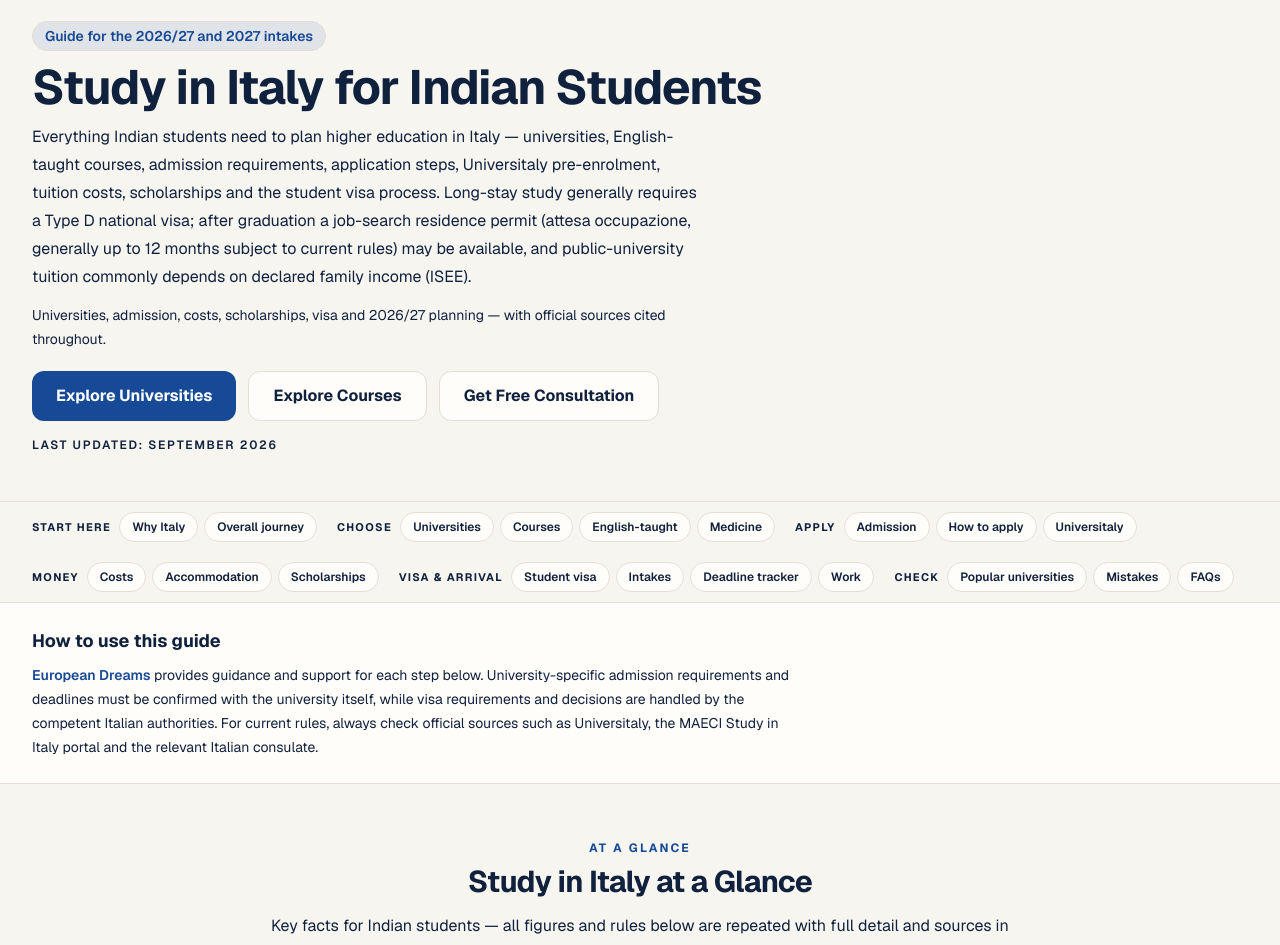
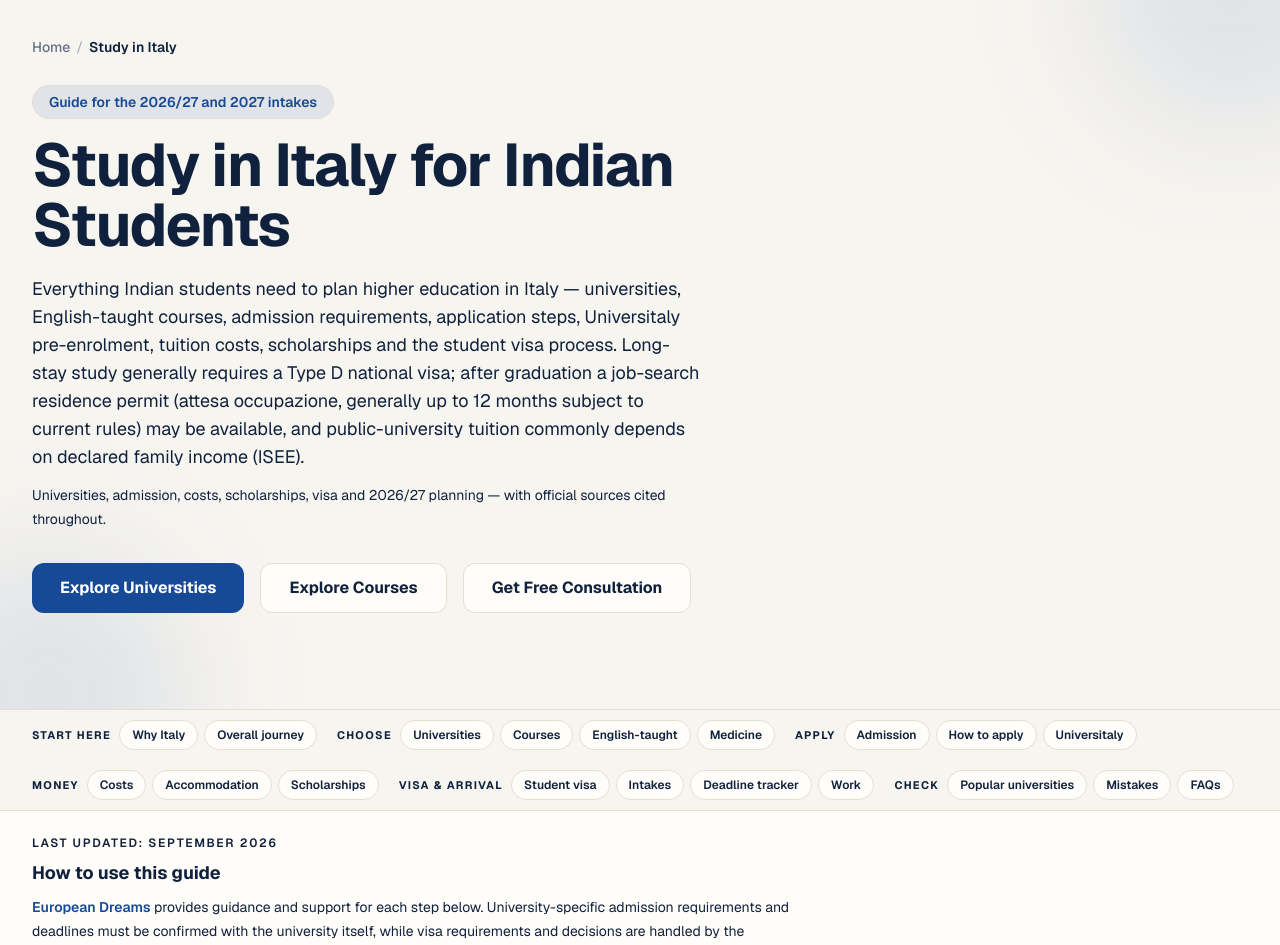
Before and after one commit to mayankjaat-45/European_Dreams, a Next.js app in the folder frontend/: page /study-in-italy in a window 1280 px wide. Shown: the part 140-1085 px from the top of the page. Built offline with nearby package versions, Linux system fonts and the light colour scheme; no server answers; a web font is replaced by a local one.

Commit message:
ui: align study in italy pillar with guide design

```diff
--- a/frontend/src/app/study-in-italy/page.jsx
+++ b/frontend/src/app/study-in-italy/page.jsx
@@ -225,15 +225,15 @@ function SectionHeading({ eyebrow, title, intro }) {
   return (
     <div className="mx-auto max-w-3xl text-center">
       {eyebrow && (
-        <p className="text-xs font-bold uppercase tracking-[0.18em] text-[var(--primary)]">
+        <p className="text-sm font-bold uppercase tracking-[0.18em] text-[var(--primary)]">
           {eyebrow}
         </p>
       )}
-      <h2 className="mt-2 text-2xl font-bold tracking-tight text-[var(--foreground)] sm:text-3xl">
+      <h2 className="mt-3 text-3xl font-bold tracking-tight text-[var(--foreground)] sm:text-4xl">
         {title}
       </h2>
       {intro && (
-        <p className="mt-3 text-sm leading-6 text-[var(--muted-foreground)] sm:text-base sm:leading-7">
+        <p className="mt-4 leading-7 text-[var(--muted-foreground)]">
           {intro}
         </p>
       )}
@@ -249,7 +249,7 @@ function CtaButton({ href, children, variant = "primary" }) {
   return (
     <Link
       href={href}
-      className={`inline-flex min-h-12 items-center justify-center rounded-xl px-6 py-3 text-sm font-bold transition sm:text-base ${styles}`}
+      className={`inline-flex min-h-12 items-center justify-center rounded-xl px-7 py-3 font-bold transition ${styles}`}
     >
       {children}
     </Link>
@@ -315,18 +315,20 @@ export default function StudyInItalyPage() {
       <JsonLd data={webPageSchema} />
       <JsonLd data={faqSchema} />
       <main className="min-h-screen bg-[var(--background)]">
-        {/* 1. Hero — compact, premium, fast */}
-        <section className="border-b border-[var(--border)] bg-[var(--hero-gradient)]">
-          <div className="mx-auto max-w-7xl px-4 pb-10 pt-8 sm:px-6 sm:pb-12 sm:pt-10 lg:px-8">
+        {/* 1. Hero */}
+        <section className="relative overflow-hidden border-b border-[var(--border)] bg-[var(--hero-gradient)]">
+          <div className="pointer-events-none absolute -right-24 -top-24 h-72 w-72 rounded-full bg-[var(--primary)]/10 blur-3xl" />
+          <div className="pointer-events-none absolute -bottom-32 -left-24 h-72 w-72 rounded-full bg-[var(--primary)]/10 blur-3xl" />
+          <div className="relative mx-auto max-w-7xl px-4 py-16 sm:px-6 sm:py-20 lg:px-8 lg:py-24">
             <Breadcrumbs items={breadcrumbItems} />
-            <div className="mt-5 max-w-3xl">
-              <span className="mb-3 inline-flex rounded-full border border-[var(--primary)]/20 bg-[var(--primary)]/10 px-3 py-1 text-xs font-semibold text-[var(--primary)] sm:text-sm">
+            <div className="mt-7 max-w-3xl">
+              <span className="mb-4 inline-flex rounded-full border border-[var(--primary)]/20 bg-[var(--primary)]/10 px-4 py-1.5 text-sm font-semibold text-[var(--primary)]">
                 Guide for the 2026/27 and 2027 intakes
               </span>
-              <h1 className="text-3xl font-bold tracking-tight text-[var(--foreground)] sm:text-4xl lg:text-5xl">
+              <h1 className="text-4xl font-bold tracking-tight text-[var(--foreground)] sm:text-5xl lg:text-6xl">
                 Study in Italy for Indian Students
               </h1>
-              <p className="mt-3 max-w-2xl text-sm leading-6 text-[var(--muted-foreground)] sm:text-base sm:leading-7">
+              <p className="mt-5 max-w-2xl text-base leading-7 text-[var(--muted-foreground)] sm:text-lg">
                 Everything Indian students need to plan higher education in
                 Italy — universities, English-taught courses, admission
                 requirements, application steps, Universitaly pre-enrolment,
@@ -341,7 +343,7 @@ export default function StudyInItalyPage() {
                 Universities, admission, costs, scholarships, visa and 2026/27
                 planning — with official sources cited throughout.
               </p>
-              <div className="mt-5 flex flex-col gap-3 sm:flex-row sm:flex-wrap">
+              <div className="mt-8 flex flex-wrap gap-4">
                 <CtaButton href="/universities">Explore Universities</CtaButton>
                 <CtaButton href="/courses" variant="secondary">
                   Explore Courses
@@ -350,9 +352,6 @@ export default function StudyInItalyPage() {
                   Get Free Consultation
                 </CtaButton>
               </div>
-              <p className="mt-4 text-xs font-semibold uppercase tracking-[0.14em] text-[var(--muted-foreground)]">
-                Last updated: September 2026
-              </p>
             </div>
           </div>
         </section>
@@ -390,7 +389,10 @@ export default function StudyInItalyPage() {
         {/* How to use this guide */}
         <section className="border-b border-[var(--border)] bg-[var(--card)]">
           <div className="mx-auto max-w-7xl px-4 py-6 sm:px-6 lg:px-8">
-            <h2 className="text-lg font-bold text-[var(--foreground)]">
+            <p className="text-xs font-semibold uppercase tracking-[0.14em] text-[var(--muted-foreground)]">
+              Last updated: September 2026
+            </p>
+            <h2 className="mt-2 text-lg font-bold text-[var(--foreground)]">
               How to use this guide
             </h2>
             <p className="mt-2 max-w-3xl text-sm leading-6 text-[var(--muted-foreground)]">
@@ -414,7 +416,7 @@ export default function StudyInItalyPage() {
         {/* 2. At a glance — verified facts only */}
         <section
           aria-label="Study in Italy at a glance"
-          className="mx-auto max-w-7xl scroll-mt-[104px] px-4 py-10 sm:px-6 lg:px-8 lg:py-14"
+          className="mx-auto max-w-7xl scroll-mt-[104px] px-4 py-14 sm:px-6 lg:px-8 lg:py-20"
         >
           <SectionHeading
             eyebrow="At a glance"
@@ -599,7 +601,7 @@ export default function StudyInItalyPage() {
         {/* 3. Why study in Italy */}
         <section
           id="why-italy"
-          className="mx-auto max-w-7xl scroll-mt-[104px] px-4 py-10 sm:px-6 lg:px-8 lg:py-14"
+          className="mx-auto max-w-7xl scroll-mt-[104px] px-4 py-14 sm:px-6 lg:px-8 lg:py-20"
         >
           <SectionHeading
             eyebrow="Why Italy"
@@ -702,7 +704,7 @@ export default function StudyInItalyPage() {
           id="journey"
           className="scroll-mt-[104px] border-y border-[var(--border)] bg-[var(--card)]"
         >
-          <div className="mx-auto max-w-7xl px-4 py-10 sm:px-6 lg:px-8 lg:py-14">
+          <div className="mx-auto max-w-7xl px-4 py-14 sm:px-6 lg:px-8 lg:py-20">
             <SectionHeading
               eyebrow="From India to Italy"
               title="Study in Italy from India: the Overall Journey"
@@ -795,7 +797,7 @@ export default function StudyInItalyPage() {
         {/* Universities */}
         <section
           id="universities"
-          className="mx-auto max-w-7xl scroll-mt-[104px] px-4 py-10 sm:px-6 lg:px-8 lg:py-14"
+          className="mx-auto max-w-7xl scroll-mt-[104px] px-4 py-14 sm:px-6 lg:px-8 lg:py-20"
         >
           <SectionHeading
             eyebrow="Universities"
@@ -814,7 +816,7 @@ export default function StudyInItalyPage() {
           id="courses"
           className="scroll-mt-[104px] border-y border-[var(--border)] bg-[var(--card)]"
         >
-          <div className="mx-auto max-w-7xl px-4 py-10 sm:px-6 lg:px-8 lg:py-14">
+          <div className="mx-auto max-w-7xl px-4 py-14 sm:px-6 lg:px-8 lg:py-20">
             <SectionHeading
               eyebrow="Programmes"
               title="Courses to Study in Italy"
@@ -859,7 +861,7 @@ export default function StudyInItalyPage() {
         {/* Admission requirements */}
         <section
           id="admission"
-          className="mx-auto max-w-7xl scroll-mt-[104px] px-4 py-10 sm:px-6 lg:px-8 lg:py-14"
+          className="mx-auto max-w-7xl scroll-mt-[104px] px-4 py-14 sm:px-6 lg:px-8 lg:py-20"
         >
           <SectionHeading
             eyebrow="Eligibility"
@@ -1052,7 +1054,7 @@ export default function StudyInItalyPage() {
         {/* Medicine in Italy */}
         <section
           id="medicine"
-          className="mx-auto max-w-7xl scroll-mt-[104px] px-4 py-10 sm:px-6 lg:px-8 lg:py-14"
+          className="mx-auto max-w-7xl scroll-mt-[104px] px-4 py-14 sm:px-6 lg:px-8 lg:py-20"
         >
           <SectionHeading
             eyebrow="Medicine"
@@ -1152,7 +1154,7 @@ export default function StudyInItalyPage() {
           id="how-to-apply"
           className="scroll-mt-[104px] border-y border-[var(--border)] bg-[var(--card)]"
         >
-          <div className="mx-auto max-w-7xl px-4 py-10 sm:px-6 lg:px-8 lg:py-14">
+          <div className="mx-auto max-w-7xl px-4 py-14 sm:px-6 lg:px-8 lg:py-20">
             <SectionHeading
               eyebrow="Application process"
               title="How to Apply to Italian Universities"
@@ -1205,7 +1207,7 @@ export default function StudyInItalyPage() {
         {/* Universitaly */}
         <section
           id="universitaly"
-          className="mx-auto max-w-7xl scroll-mt-[104px] px-4 py-10 sm:px-6 lg:px-8 lg:py-14"
+          className="mx-auto max-w-7xl scroll-mt-[104px] px-4 py-14 sm:px-6 lg:px-8 lg:py-20"
         >
           <SectionHeading
             eyebrow="Pre-enrolment"
@@ -1245,7 +1247,7 @@ export default function StudyInItalyPage() {
           id="costs"
           className="scroll-mt-[104px] border-y border-[var(--border)] bg-[var(--card)]"
         >
-          <div className="mx-auto max-w-7xl px-4 py-10 sm:px-6 lg:px-8 lg:py-14">
+          <div className="mx-auto max-w-7xl px-4 py-14 sm:px-6 lg:px-8 lg:py-20">
             <SectionHeading
               eyebrow="Tuition and living costs"
               title="Cost of Studying in Italy"
@@ -1423,7 +1425,7 @@ export default function StudyInItalyPage() {
         {/* Accommodation */}
         <section
           id="accommodation"
-          className="mx-auto max-w-7xl scroll-mt-[104px] px-4 py-10 sm:px-6 lg:px-8 lg:py-14"
+          className="mx-auto max-w-7xl scroll-mt-[104px] px-4 py-14 sm:px-6 lg:px-8 lg:py-20"
         >
           <SectionHeading
             eyebrow="Housing"
@@ -1494,7 +1496,7 @@ export default function StudyInItalyPage() {
         {/* Scholarships */}
         <section
           id="scholarships"
-          className="mx-auto max-w-7xl scroll-mt-[104px] px-4 py-10 sm:px-6 lg:px-8 lg:py-14"
+          className="mx-auto max-w-7xl scroll-mt-[104px] px-4 py-14 sm:px-6 lg:px-8 lg:py-20"
         >
           <SectionHeading
             eyebrow="Funding"
@@ -1708,7 +1710,7 @@ export default function StudyInItalyPage() {
           id="visa"
           className="scroll-mt-[104px] border-y border-[var(--border)] bg-[var(--card)]"
         >
-          <div className="mx-auto max-w-7xl px-4 py-10 sm:px-6 lg:px-8 lg:py-14">
+          <div className="mx-auto max-w-7xl px-4 py-14 sm:px-6 lg:px-8 lg:py-20">
             <SectionHeading
               eyebrow="Visa"
               title="Italy Student Visa for Indian Students"
@@ -1865,7 +1867,7 @@ export default function StudyInItalyPage() {
         {/* Work and post-study */}
         <section
           id="work"
-          className="mx-auto max-w-7xl scroll-mt-[104px] px-4 py-10 sm:px-6 lg:px-8 lg:py-14"
+          className="mx-auto max-w-7xl scroll-mt-[104px] px-4 py-14 sm:px-6 lg:px-8 lg:py-20"
         >
           <SectionHeading
             eyebrow="Careers"
@@ -1928,7 +1930,7 @@ export default function StudyInItalyPage() {
         {/* Intakes and deadlines */}
         <section
           id="intakes"
-          className="mx-auto max-w-7xl scroll-mt-[104px] px-4 py-10 sm:px-6 lg:px-8 lg:py-14"
+          className="mx-auto max-w-7xl scroll-mt-[104px] px-4 py-14 sm:px-6 lg:px-8 lg:py-20"
         >
           <SectionHeading
             eyebrow="Planning"
@@ -2159,7 +2161,7 @@ export default function StudyInItalyPage() {
         {/* Deadline tracker */}
         <section
           id="deadlines"
-          className="mx-auto max-w-7xl scroll-mt-[104px] px-4 py-10 sm:px-6 lg:px-8 lg:py-14"
+          className="mx-auto max-w-7xl scroll-mt-[104px] px-4 py-14 sm:px-6 lg:px-8 lg:py-20"
         >
           <SectionHeading
             eyebrow="What to track"
@@ -2381,7 +2383,7 @@ export default function StudyInItalyPage() {
           id="english-taught"
           className="scroll-mt-[104px] border-y border-[var(--border)] bg-[var(--card)]"
         >
-          <div className="mx-auto max-w-7xl px-4 py-10 sm:px-6 lg:px-8 lg:py-14">
+          <div className="mx-auto max-w-7xl px-4 py-14 sm:px-6 lg:px-8 lg:py-20">
             <SectionHeading
               eyebrow="Language of instruction"
               title="English-Taught Courses in Italy"
@@ -2434,7 +2436,7 @@ export default function StudyInItalyPage() {
         {/* Popular universities */}
         <section
           id="popular-universities"
-          className="mx-auto max-w-7xl scroll-mt-[104px] px-4 py-10 sm:px-6 lg:px-8 lg:py-14"
+          className="mx-auto max-w-7xl scroll-mt-[104px] px-4 py-14 sm:px-6 lg:px-8 lg:py-20"
         >
           <SectionHeading
             eyebrow="Popular choices"
@@ -2446,7 +2448,7 @@ export default function StudyInItalyPage() {
               <Link
                 key={university.href}
                 href={university.href}
-                className="group flex flex-col rounded-2xl border border-[var(--border)] bg-[var(--card)] p-5 transition hover:-translate-y-0.5 hover:border-[var(--primary)]/40 hover:shadow-lg sm:p-6"
+                className="group flex flex-col rounded-3xl border border-[var(--border)] bg-[var(--card)] p-6 shadow-sm transition duration-300 hover:-translate-y-1 hover:border-[var(--primary)]/40 hover:shadow-xl"
               >
                 <h3 className="text-lg font-bold text-[var(--foreground)] transition group-hover:text-[var(--primary)]">
                   {university.name}
@@ -2472,7 +2474,7 @@ export default function StudyInItalyPage() {
           id="steps"
           className="scroll-mt-[104px] border-y border-[var(--border)] bg-[var(--card)]"
         >
-          <div className="mx-auto max-w-7xl px-4 py-10 sm:px-6 lg:px-8 lg:py-14">
+          <div className="mx-auto max-w-7xl px-4 py-14 sm:px-6 lg:px-8 lg:py-20">
             <SectionHeading
               eyebrow="Your roadmap"
               title="Study in Italy Step-by-Step"
@@ -2513,7 +2515,7 @@ export default function StudyInItalyPage() {
           id="mistakes"
           className="scroll-mt-[104px] border-b border-[var(--border)] bg-[var(--card)]"
         >
-          <div className="mx-auto max-w-7xl px-4 py-10 sm:px-6 lg:px-8 lg:py-14">
+          <div className="mx-auto max-w-7xl px-4 py-14 sm:px-6 lg:px-8 lg:py-20">
             <SectionHeading
               eyebrow="Avoidable errors"
               title="Common Mistakes Indian Students Make When Planning to Study in Italy"
@@ -2565,18 +2567,18 @@ export default function StudyInItalyPage() {
         {/* FAQ — accessible accordion, SSR content */}
         <section
           id="faq"
-          className="mx-auto max-w-7xl scroll-mt-[104px] px-4 py-10 sm:px-6 lg:px-8 lg:py-14"
+          className="mx-auto max-w-7xl scroll-mt-[104px] px-4 py-14 sm:px-6 lg:px-8 lg:py-20"
         >
           <SectionHeading
             eyebrow="FAQ"
             title="Study in Italy: Frequently Asked Questions"
           />
-          <div className="mx-auto mt-8 max-w-3xl space-y-3">
+          <div className="mx-auto mt-10 max-w-3xl space-y-4">
             {faqs.map((faq, index) => (
               <details
                 key={faq.question}
                 open={index === 0}
-                className="group rounded-2xl border border-[var(--border)] bg-[var(--card)] p-5 open:shadow-sm"
+                className="group rounded-2xl border border-[var(--border)] bg-[var(--card)] p-6 open:shadow-sm"
               >
                 <summary className="cursor-pointer list-none marker:hidden [&::-webkit-details-marker]:hidden">
                   <span className="flex items-start justify-between gap-3">
@@ -2699,7 +2701,7 @@ export default function StudyInItalyPage() {
             </p>
           </div>
 
-          <div className="mt-8 rounded-2xl bg-[var(--foreground)] px-6 py-8 text-center text-[var(--background)] sm:px-10 sm:py-10">
+          <div className="mx-auto mt-12 max-w-3xl rounded-3xl bg-[var(--foreground)] px-6 py-10 text-center text-[var(--background)] sm:px-10">
             <h2 className="text-xl font-bold sm:text-2xl">
               Ready to start your study in Italy journey?
             </h2>
@@ -2707,7 +2709,7 @@ export default function StudyInItalyPage() {
               Get personalised guidance on universities, courses, applications,
               scholarships and the Italy student visa.
             </p>
-            <div className="mt-5 flex flex-col justify-center gap-3 sm:flex-row sm:flex-wrap">
+            <div className="mt-7 flex flex-wrap justify-center gap-4">
               <CtaButton href="/contact">Book a free consultation</CtaButton>
               <CtaButton href="/universities" variant="secondary">
                 Explore universities
```
